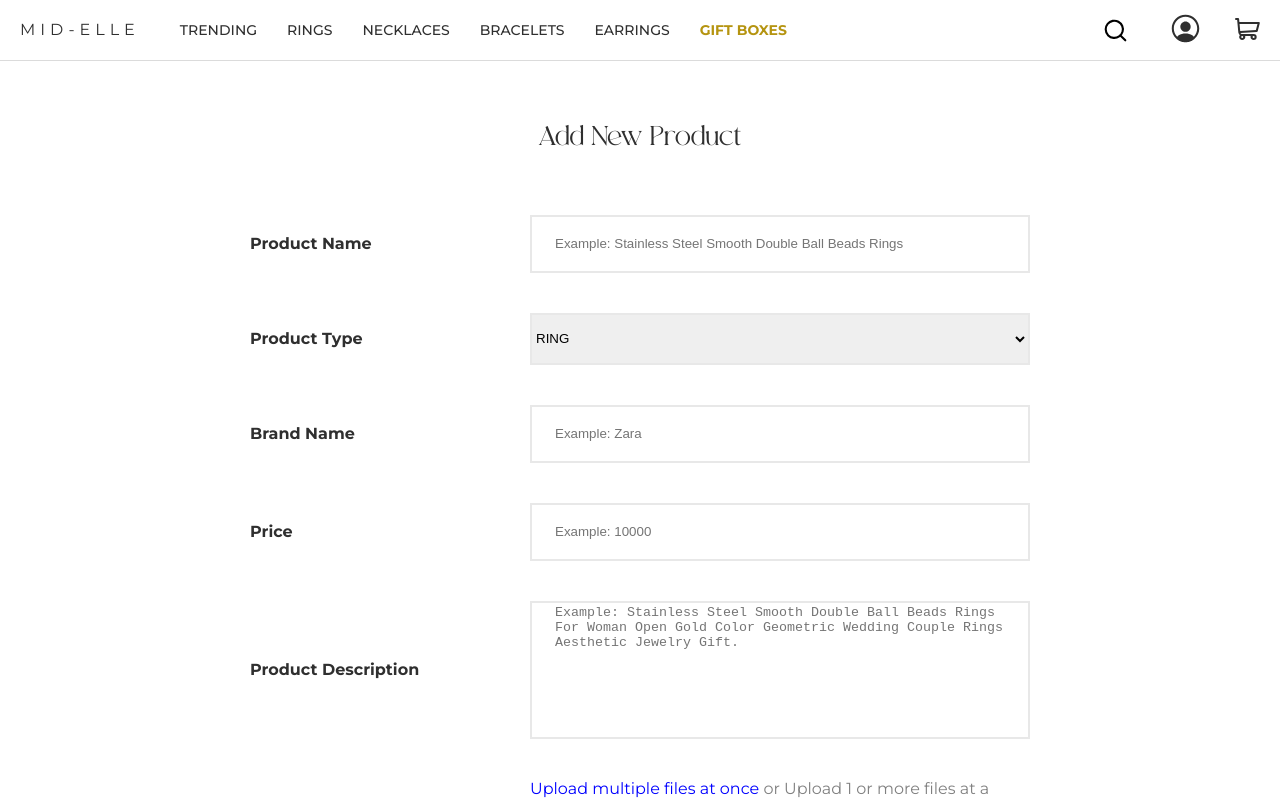
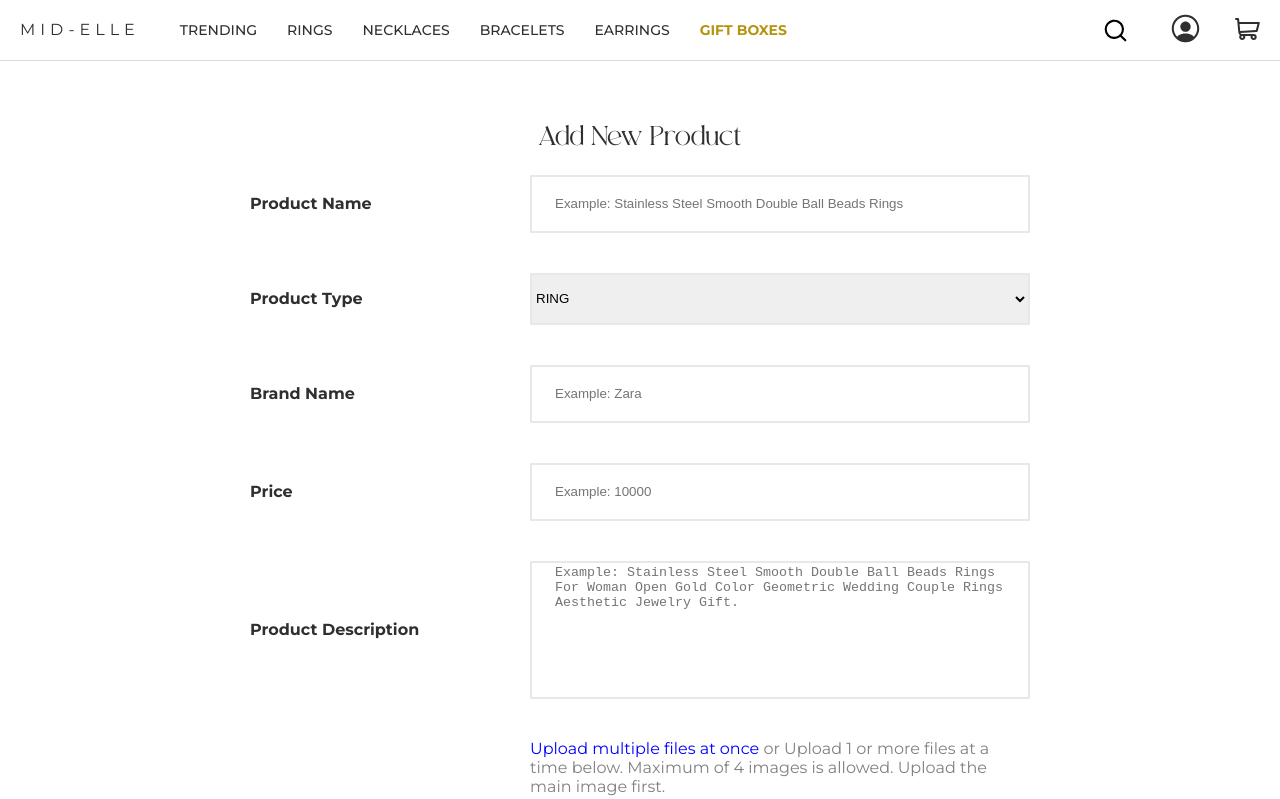
Before and after one commit to Yetu-1/mid-elle, a React (Vite) app in the folder client/: page /giftboxes in a window 1280 px wide. Shown: the top 799 px of the page. Built offline with nearby package versions, Linux system fonts and the light colour scheme.

Commit message:
Fix overflow scrollable error

```diff
--- a/client/src/screens/CartPage.css
+++ b/client/src/screens/CartPage.css
@@ -37,7 +37,7 @@
 }
 
 
-#add-product-form {
+#cart-add-form {
     padding: 40px 20px;
     border-radius: 10px;
     background-color: white;
--- a/client/src/screens/CartPage.tsx
+++ b/client/src/screens/CartPage.tsx
@@ -100,7 +100,7 @@ export function CartPage() {
         <div className="cart-container">
             <div id="cart-card">
                 <h1>Shopping Cart ({sessionStorage.getItem("cartCount")})</h1>
-                <form id="add-product-form" onSubmit={handleCheckOut}>
+                <form id="cart-add-form" onSubmit={handleCheckOut}>
                     <div id="cart-list">
                         {products.map((product) => {
                             return (
```
